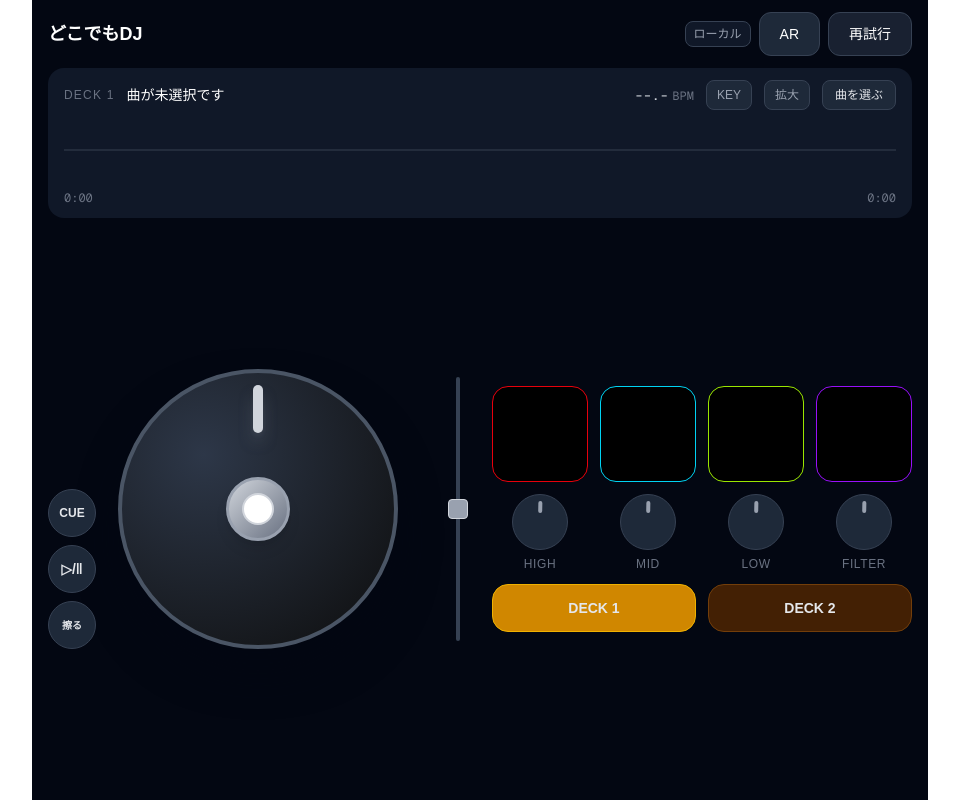
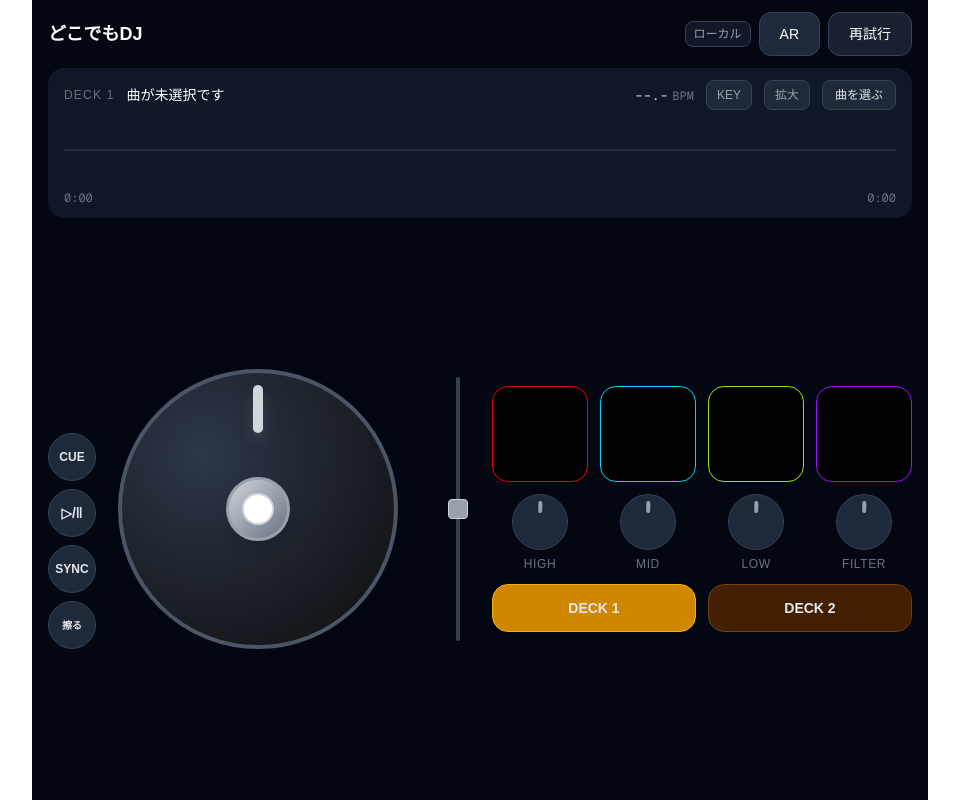
Before and after one commit to andooo26/dokodemo-dj, a Next.js app: page /touch in a window 1280 px wide. Shown: the whole page, without its empty margins (160-1119 px from the left). Built offline with nearby package versions, Linux system fonts and the light colour scheme.

Commit message:
sync機能の実装

```diff
--- a/src/app/touch/page.tsx
+++ b/src/app/touch/page.tsx
@@ -4,13 +4,13 @@ import { useState, useEffect, useRef, useCallback } from 'react'
 import { useMidiBridge } from '@/hooks/useMidiBridge'
 import { useDjEngine } from '@/hooks/useDjEngine'
 import type { DeckIndex, DeckState } from '@/core/audio'
-import { PEAKS_PER_SEC } from '@/core/audio'
+import { PEAKS_PER_SEC, BEATS_PER_BAR } from '@/core/audio'
 import { RoomGate } from '@/components/RoomGate'
 import { withRoom } from '@/core/room'
 import type { MidiMsg, Status } from '@/hooks/useMidiBridge'
 import { LinkButton, ConnectButton } from '@/components/HeaderButton'
 import {
-  PADS, KNOBS, TURNTABLE_STOP_NOTE, CUE_NOTE, PLAY_NOTE,
+  PADS, KNOBS, TURNTABLE_STOP_NOTE, CUE_NOTE, PLAY_NOTE, SYNC_NOTE, MASTER_NOTE,
   PITCH_CC, PITCH_CC_LSB, PITCH_MAX, PITCH_CENTER, PITCH_DETENT, pitchToCC,
 } from '@/core/mapping'
 
@@ -235,6 +235,44 @@ function PlayStopButton({ channel, send }: {
   )
 }
 
+// マスターに拍を合わせる。長押しで自分をマスターにする
+function SyncButton({ channel, state, send }: {
+  channel: number
+  state: DeckState
+  send: (msg: MidiMsg) => void
+}) {
+  const timerRef = useRef<ReturnType<typeof setTimeout> | null>(null)
+  const heldRef  = useRef(false)
+
+  useEffect(() => () => { if (timerRef.current) clearTimeout(timerRef.current) }, [])
+
+  const note = (n: number) => send({ type: 'note_on', channel, note: n, velocity: 127 })
+
+  return (
+    <button
+      className={`w-12 h-12 rounded-full text-xs font-semibold select-none touch-none border
+                  transition-all duration-75
+                  ${state.master
+                    ? 'bg-amber-500 border-amber-400 text-gray-950'
+                    : state.synced
+                      ? 'bg-sky-500 border-sky-400 text-gray-950'
+                      : 'bg-gray-800 border-gray-700 text-gray-200'}`}
+      onPointerDown={(e) => {
+        e.currentTarget.setPointerCapture(e.pointerId)
+        heldRef.current = false
+        timerRef.current = setTimeout(() => { heldRef.current = true; note(MASTER_NOTE) }, 500)
+      }}
+      onPointerUp={() => {
+        if (timerRef.current) clearTimeout(timerRef.current)
+        if (!heldRef.current) note(SYNC_NOTE)
+      }}
+      onPointerCancel={() => { if (timerRef.current) clearTimeout(timerRef.current) }}
+    >
+      {state.master ? 'MST' : 'SYNC'}
+    </button>
+  )
+}
+
 // BPMに合わせてジョグを前後に振る。信号はタンテを手で回したときと同じ
 function ScratchButton({ channel, bpm, send }: {
   channel: number
@@ -417,6 +455,19 @@ function Waveform({ deck, state, position, peaks, zoom, onSeek, onNudge }: {
         g.fillStyle = color
         g.fill()
       }
+      // 拍の線。拡大時だけ引く。全体表示では潰れて読めない
+      if (zoom && state.bpm && state.beat !== null) {
+        const len = 60 / state.bpm
+        for (let n = Math.ceil((from - state.beat) / len); ; n++) {
+          const t = state.beat + n * len
+          if (t > from + span) break
+          if (t < 0 || t > state.duration) continue
+          const downbeat = Math.abs(Math.round((t - state.bar) / len)) % BEATS_PER_BAR === 0
+          g.fillStyle = downbeat ? '#64748b' : '#334155'
+          g.fillRect(xOf(t), downbeat ? 0 : h * 0.25, 1, downbeat ? h : h * 0.5)
+        }
+      }
+
       const head = xOf(at)
       bars(0, head, '#9ca3af')
       bars(head, w, '#4b5563')
@@ -453,7 +504,7 @@ function Waveform({ deck, state, position, peaks, zoom, onSeek, onNudge }: {
 
     frame = requestAnimationFrame(draw)
     return () => cancelAnimationFrame(frame)
-  }, [deck, state.duration, state.cue, state.cues, state.name, position, peaks, zoom])
+  }, [deck, state.duration, state.cue, state.cues, state.name, state.bpm, state.beat, state.bar, position, peaks, zoom])
 
   // 全体表示は触った所へ飛ぶ。拡大表示は再生位置が中心で動かないので、
   // 飛ばすのではなく指の動いたぶんだけ曲を送る
@@ -700,6 +751,7 @@ export default function Controller() {
         <div className="absolute left-0 bottom-0 flex flex-col gap-2">
           <CuePlayButton channel={activeDeck} send={send} />
           <PlayStopButton channel={activeDeck} send={send} />
+          <SyncButton channel={activeDeck} state={dj.decks[activeDeck]} send={send} />
           <ScratchButton
             channel={activeDeck}
             bpm={(dj.decks[activeDeck].bpm ?? 0) * dj.rate(activeDeck as DeckIndex)}
--- a/src/core/audio.ts
+++ b/src/core/audio.ts
@@ -1,7 +1,7 @@
 // ブラウザだけで鳴らす簡易DJエンジン。2デッキ分の再生とEQを持つ。
 // 受け口はMIDIではなくDJの用語。MIDIとの結線は呼び出し側でやる。
 
-import { analyzeBpm } from '@/core/bpm'
+import { analyzeBeats } from '@/core/bpm'
 
 export type DeckIndex = 0 | 1
 export type EqBand = 'high' | 'mid' | 'low'
@@ -10,10 +10,14 @@ export type DeckState = {
   name: string | null
   duration: number
   bpm: number | null        // 読み込み時の推定値
+  beat: number | null       // 最初の拍。null なら拍が取れなかった
+  bar: number               // 最初の小節頭
   playing: boolean
   cue: number
   cues: (number | null)[]   // ホットキュー4つ。未登録は null
   keylock: boolean          // テンポを変えてもピッチを保つ
+  synced: boolean           // マスターに追従しているか
+  master: boolean           // このデッキがテンポの基準か
   loading: boolean
   error?: string
 }
@@ -23,6 +27,13 @@ export const SCRATCH_GAIN = 2.5     // ジョグの振り切りで何倍速ま
 export const HOTCUE_COUNT = 4
 export const PEAKS_PER_SEC = 100    // 波形表示の解像度。拡大に耐えるよう秒あたりで持つ
 export const HOTCUE_HOLD_MS = 700   // 登録済みをこれだけ押し続けると消す
+export const BEATS_PER_BAR = 4
+
+// 同期のズレを戻す速さ。急に直すと音程が跳ねるので、数拍かけて寄せる
+const LOCK_MS = 250       // ズレを見にいく間隔
+const LOCK_GAIN = 0.05    // 1拍ぶんのズレに対して何倍のレートを足すか
+const LOCK_MAX = 0.02     // 足すレートの上限。±2%なら耳につかない
+const LOCK_LIMIT = 0.25   // これ以上ずれていたら直さない。別の拍へ寄せてしまうため
 
 const EQ_MIN_DB = -26               // 絞り切りは実質キル
 const EQ_MAX_DB = 6
@@ -31,7 +42,8 @@ const FILTER_MIN_HZ = 200
 const FILTER_MAX_HZ = 18000
 
 const emptyState = (): DeckState => ({
-  name: null, duration: 0, bpm: null, playing: false, cue: 0, keylock: false, loading: false,
+  name: null, duration: 0, bpm: null, beat: null, bar: 0, playing: false, cue: 0,
+  keylock: false, synced: false, master: false, loading: false,
   cues: Array(HOTCUE_COUNT).fill(null),
 })
 
@@ -50,6 +62,8 @@ type Deck = {
   reportedAt: number    // それを受け取った時刻
   tempo: number       // テンポフェーダ由来の基準レート
   keylock: boolean    // ワークレットに渡してある値
+  synced: boolean     // マスターに追従しているか
+  trim: number        // 位相のズレを戻すための、一時的なレートの足し引き
   touching: boolean   // タンテに触れているか
   scratch: number     // 触れている間のレート
   cue: number
@@ -102,14 +116,16 @@ export function createDjEngine(onChange?: (states: DeckState[]) => void) {
       node: null, peaks: null, loaded: false,
       high, mid, low, hpf, lpf, gain,
       playing: false, reportedPos: 0, reportedAt: 0,
-      tempo: 1, keylock: false, touching: false, scratch: 0, cue: 0,
+      tempo: 1, keylock: false, synced: false, trim: 0, touching: false, scratch: 0, cue: 0,
       state: emptyState(),
     }
   }
 
   const decks: Deck[] = [makeDeck(), makeDeck()]
+  let masterDeck: DeckIndex = 0   // テンポの基準になるデッキ。初期値は左
   const holds = new Map<string, ReturnType<typeof setTimeout>>()
   const notify = () => onChange?.(decks.map(d => d.state))
+  decks[masterDeck].state = { ...decks[masterDeck].state, master: true }
   const update = (d: Deck, patch: Partial<DeckState>) => { d.state = { ...d.state, ...patch }; notify() }
 
   // 読み出しはワークレットに任せる。速度を負にできるので逆回転と擦りができる
@@ -133,7 +149,7 @@ export function createDjEngine(onChange?: (states: DeckState[]) => void) {
   const send = (d: Deck, msg: Record<string, unknown>) => d.node?.port.postMessage(msg)
 
   // 実際に鳴らすレート。タンテに触れている間はジョグが決める
-  const rateOf = (d: Deck) => (d.touching ? d.scratch : d.tempo)
+  const rateOf = (d: Deck) => (d.touching ? d.scratch : d.tempo * (1 + d.trim))
 
   const positionOf = (d: Deck) => {
     const moved = d.playing ? (ctx.currentTime - d.reportedAt) * rateOf(d) : 0
@@ -167,6 +183,71 @@ export function createDjEngine(onChange?: (states: DeckState[]) => void) {
     send(d, { type: 'rate', value: rateOf(d) })
   }
 
+  function seekTo(d: Deck, to: number) {
+    if (d.playing) start(d, to)
+    else pauseAt(d, to)
+  }
+
+  // --- ビートシンク ---
+  // 拍の長さも位置も「曲の中の秒数」で持つ。再生速度の影響を受けない
+
+  const beatLenOf = (d: Deck) => (d.state.bpm ? 60 / d.state.bpm : 0)
+
+  // 今いる場所が1拍のどのあたりか。0〜1で返す
+  function beatPhaseOf(d: Deck): number | null {
+    const len = beatLenOf(d)
+    if (!len || d.state.beat === null) return null
+    const x = (positionOf(d) - d.state.beat) / len
+    return x - Math.floor(x)
+  }
+
+  // 2台の拍のズレ。-0.5〜0.5拍で、近い方の拍へ寄せる向きを返す
+  function phaseErrorOf(d: Deck, m: Deck): number | null {
+    const pd = beatPhaseOf(d)
+    const pm = beatPhaseOf(m)
+    if (pd === null || pm === null) return null
+    const err = pm - pd
+    return err - Math.round(err)
+  }
+
+  // 拍を合わせる。両方鳴っているときだけ。片方が止まっていれば頭は合わせられない
+  function alignPhase(d: Deck, m: Deck) {
+    if (!d.playing || !m.playing || d.touching) return
+    const err = phaseErrorOf(d, m)
+    if (err === null) return
+    seekTo(d, positionOf(d) + err * beatLenOf(d))
+  }
+
+  // マスターと同じ実効BPMになるレートを入れる。テンポフェーダの可変幅は超えてよい
+  function followMaster(d: Deck) {
+    const m = decks[masterDeck]
+    if (!d.state.bpm || !m.state.bpm) return
+    d.tempo = (m.state.bpm * m.tempo) / d.state.bpm
+    applyRate(d)
+  }
+
+  function unsync(d: Deck) {
+    if (!d.synced) return
+    d.synced = false
+    d.trim = 0
+    update(d, { synced: false })
+  }
+
+  // ズレを見張って、レートを少しだけ足し引きして寄せる。
+  // 一気に飛ばすと音が途切れるので、数拍かけて詰める
+  const lock = setInterval(() => {
+    const m = decks[masterDeck]
+    for (const d of decks) {
+      if (d === m || !d.synced) continue
+      followMaster(d)
+      if (!d.playing || !m.playing || d.touching) { d.trim = 0; continue }
+      const err = phaseErrorOf(d, m)
+      if (err === null || Math.abs(err) > LOCK_LIMIT) { d.trim = 0; continue }
+      d.trim = Math.max(-LOCK_MAX, Math.min(LOCK_MAX, err * LOCK_GAIN))
+      applyRate(d)
+    }
+  }, LOCK_MS)
+
   // --- 外向きの操作 ---
 
   async function load(i: DeckIndex, file: File) {
@@ -178,9 +259,13 @@ export function createDjEngine(onChange?: (states: DeckState[]) => void) {
       pauseAt(d, 0)
       d.peaks = computePeaks(buffer)
       d.cue = 0
+      d.synced = false
+      d.trim = 0
+      const grid = await analyzeBeats(buffer)
       update(d, {
-        name: file.name, duration: buffer.duration, bpm: await analyzeBpm(buffer),
-        playing: false, cue: 0, loading: false,
+        name: file.name, duration: buffer.duration,
+        bpm: grid?.bpm ?? null, beat: grid?.firstBeat ?? null, bar: grid?.firstBar ?? 0,
+        playing: false, cue: 0, loading: false, synced: false,
         cues: Array(HOTCUE_COUNT).fill(null),
       })
       send(d, { type: 'keylock', value: d.keylock })
@@ -203,6 +288,8 @@ export function createDjEngine(onChange?: (states: DeckState[]) => void) {
     const d = decks[i]
     if (!d.loaded || d.playing) return
     start(d, d.reportedPos >= d.state.duration - 0.01 ? 0 : d.reportedPos)
+    // 止まっている間は拍を合わせられないので、鳴らし始めにここで合わせる
+    if (d.synced) alignPhase(d, decks[masterDeck])
     update(d, { playing: true })
   }
 
@@ -250,6 +337,9 @@ export function createDjEngine(onChange?: (states: DeckState[]) => void) {
 
     // 止まっているデッキでも、触れている間は擦った音が出る
     if (!d.playing && d.loaded) send(d, { type: down ? 'play' : 'pause' })
+
+    // 擦れば拍は当然ずれる。指を離した時点で拍へ戻す
+    if (!down && d.synced) alignPhase(d, decks[masterDeck])
   }
 
   // amount は -1..1。負なら逆に回る
@@ -265,7 +355,33 @@ export function createDjEngine(onChange?: (states: DeckState[]) => void) {
     const d = decks[i]
     const ratio = (Math.max(0, Math.min(16383, value)) - 8192) / 8192
     d.tempo = 1 + ratio * TEMPO_RANGE
+    unsync(d)   // フェーダを自分で動かしたら同期は外れる
     applyRate(d)
+    if (decks.indexOf(d) === masterDeck) decks.forEach(o => { if (o.synced) followMaster(o) })
+  }
+
+  // マスターに合わせる。実効BPMを揃えてから、拍の頭を合わせる。
+  // 合わせ先は一番近い拍。小節単位ではないので、最大でも半拍しか飛ばない
+  function sync(i: DeckIndex) {
+    const d = decks[i]
+    const m = decks[masterDeck]
+    if (d === m || !d.loaded || !m.loaded || !d.state.bpm || !m.state.bpm) return
+    if (d.synced) { unsync(d); return }
+
+    d.synced = true
+    d.trim = 0
+    followMaster(d)
+    alignPhase(d, m)
+    update(d, { synced: true })
+  }
+
+  // 基準にするデッキを選ぶ。自分は誰にも追従しない
+  function setMaster(i: DeckIndex) {
+    if (masterDeck === i) return
+    masterDeck = i
+    unsync(decks[i])
+    decks.forEach((d, k) => update(d, { master: k === i }))
+    decks.forEach(d => { if (d.synced) followMaster(d) })
   }
 
   // テンポを変えてもピッチを保つ。擦っている間はワークレット側で素通しになる
@@ -341,13 +457,14 @@ export function createDjEngine(onChange?: (states: DeckState[]) => void) {
     if (!d.state.bpm) return
     const v = Math.min(400, Math.max(20, bpm))
     update(d, { bpm: Math.round(v * 10) / 10 })
+    if (d.synced) followMaster(d)
+    else if (decks.indexOf(d) === masterDeck) decks.forEach(o => { if (o.synced) followMaster(o) })
   }
 
   function seek(i: DeckIndex, to: number) {
     const d = decks[i]
     if (!d.loaded) return
-    if (d.playing) start(d, to)
-    else pauseAt(d, to)
+    seekTo(d, to)
     notify()
   }
 
@@ -355,6 +472,7 @@ export function createDjEngine(onChange?: (states: DeckState[]) => void) {
   const resume = () => ctx.resume()
 
   function dispose() {
+    clearInterval(lock)
     holds.forEach(clearTimeout)
     holds.clear()
     decks.forEach(d => { send(d, { type: 'pause' }); d.node?.disconnect(); d.gain.disconnect() })
@@ -365,6 +483,7 @@ export function createDjEngine(onChange?: (states: DeckState[]) => void) {
     load, play, pause, toggle,
     cuePress, cueRelease,
     touch, jog, setTempo, setKeylock, setEq, setFilter, seek, hotCue, setBpm,
+    sync, setMaster,
     position: (i: DeckIndex) => positionOf(decks[i]),
     peaks: (i: DeckIndex) => decks[i].peaks,
     rate:  (i: DeckIndex) => decks[i].tempo,
--- a/src/core/bpm.ts
+++ b/src/core/bpm.ts
@@ -1,4 +1,5 @@
-// BPM推定。音の立ち上がりを周波数領域で拾い、区間ごとに解いて中央値を採る。
+// ビートグリッドの推定。音の立ち上がりを周波数領域で拾い、
+// まず周期(BPM)を、次にその周期をどこに置くか(位相)を決める。
 // 解析は重いので、途中で制御を返して画面を固めない。
 
 const BPM_MIN = 85                  // 倍テンポ・半テンポをこの範囲へ畳む
@@ -16,6 +17,14 @@ const WINDOW_SEC = 12               // 区間の長さ
 const WINDOW_HOP_SEC = 6
 const SMOOTH_SEC = 0.5              // 局所平均を取る幅
 const YIELD_FRAMES = 4000           // これだけ進めたら一度制御を返す
+const BEATS_PER_BAR = 4             // 小節線は4拍ごと。ダンスミュージック前提
+
+// 拍の位置と速さ。時刻は曲の頭からの秒数で、再生速度の影響を受けない
+export type BeatGrid = {
+  bpm: number
+  firstBeat: number   // 最初の拍
+  firstBar: number    // 最初の小節頭。firstBeat から 0〜3拍ぶん後ろ
+}
 
 // 基数2のFFT。回転因子は使い回す
 function makeFft(n: number) {
@@ -144,11 +153,25 @@ function windowAc(onset: Float32Array, from: number, to: number, maxLag: number)
   return ac
 }
 
-export async function analyzeBpm(buffer: AudioBuffer): Promise<number | null> {
+// 周期が分かったあと、それをどこに置けば立ち上がりに乗るかを探す。
+// phase から period ごとに拾った値の合計が、いちばん大きい所を採る
+function combScore(onset: Float32Array, phase: number, period: number): number {
+  let sum = 0
+  for (let t = phase; t < onset.length - 1; t += period) {
+    const i = Math.floor(t)
+    const frac = t - i
+    sum += onset[i] * (1 - frac) + onset[i + 1] * frac
+  }
+  return sum
+}
+
+export async function analyzeBeats(buffer: AudioBuffer): Promise<BeatGrid | null> {
   const signal = downmix(buffer)
   const rate = buffer.sampleRate / Math.max(1, Math.round(buffer.sampleRate / TARGET_RATE))
   const flux = await fluxEnvelope(signal)
   if (!flux.length) return null
+  // コマの中心が、その立ち上がりの起きた時刻
+  const timeOf = (frame: number) => (frame * HOP + FFT_SIZE / 2) / rate
 
   const secPerFrame = HOP / rate
   const onset = rectify(flux, Math.round(SMOOTH_SEC / secPerFrame))
@@ -214,5 +237,25 @@ export async function analyzeBpm(buffer: AudioBuffer): Promise<number | null> {
     const v = comb(cand)
     if (v > fine) { fine = v; bpm = cand }
   }
-  return Math.round(bpm * 10) / 10
+  bpm = Math.round(bpm * 10) / 10
+
+  // ここから位相。1コマ刻みで1拍ぶんを総当たりする
+  const beatLen = lagOf(bpm)
+  let phase = 0
+  let best = -Infinity
+  for (let p = 0; p < beatLen; p++) {
+    const v = combScore(onset, p, beatLen)
+    if (v > best) { best = v; phase = p }
+  }
+
+  // 小節頭は、1拍目から4拍のうちどれか。4拍ごとに拾って強い所を選ぶ
+  let bar = phase
+  let barBest = -Infinity
+  for (let k = 0; k < BEATS_PER_BAR; k++) {
+    const p = phase + k * beatLen
+    const v = combScore(onset, p, beatLen * BEATS_PER_BAR)
+    if (v > barBest) { barBest = v; bar = p }
+  }
+
+  return { bpm, firstBeat: timeOf(phase), firstBar: timeOf(bar) }
 }
--- a/src/core/djmidi.ts
+++ b/src/core/djmidi.ts
@@ -3,7 +3,7 @@
 import type { MidiMsg } from '@/core/codec'
 import type { DjEngine, DeckIndex } from '@/core/audio'
 import {
-  KNOBS, PAD_NOTES, TURNTABLE_STOP_NOTE, CUE_NOTE, PLAY_NOTE,
+  KNOBS, PAD_NOTES, TURNTABLE_STOP_NOTE, CUE_NOTE, PLAY_NOTE, SYNC_NOTE, MASTER_NOTE,
   PITCH_CC, PITCH_CC_LSB, PITCH_CENTER,
 } from '@/core/mapping'
 
@@ -23,6 +23,8 @@ export function createMidiHandler(engine: DjEngine) {
       else if (msg.note === TURNTABLE_STOP_NOTE) engine.touch(deck, down)
       else if (msg.note === CUE_NOTE)            { if (down) engine.cuePress(deck); else engine.cueRelease(deck) }
       else if (msg.note === PLAY_NOTE && down)   engine.toggle(deck)
+      else if (msg.note === SYNC_NOTE && down)   engine.sync(deck)
+      else if (msg.note === MASTER_NOTE && down) engine.setMaster(deck)
       return
     }
 
--- a/src/core/mapping.js
+++ b/src/core/mapping.js
@@ -21,6 +21,8 @@ const KNOBS = [
 const TURNTABLE_STOP_NOTE = 46
 const CUE_NOTE            = 47
 const PLAY_NOTE           = 0
+const SYNC_NOTE           = 48
+const MASTER_NOTE         = 49
 
 // TEMPOは14bit。ピッチベンドはジョグが使うのでCCペアで送る。
 const PITCH_CC     = 9
@@ -45,7 +47,7 @@ function padByNote(note) {
 module.exports = {
   DECK1, DECK2,
   PADS, KNOBS,
-  TURNTABLE_STOP_NOTE, CUE_NOTE, PLAY_NOTE,
+  TURNTABLE_STOP_NOTE, CUE_NOTE, PLAY_NOTE, SYNC_NOTE, MASTER_NOTE,
   PITCH_CC, PITCH_CC_LSB, PITCH_MAX, PITCH_CENTER, PITCH_DETENT,
   pitchToCC,
   PAD_NOTES, KNOB_LABELS,
--- a/src/hooks/useDjEngine.ts
+++ b/src/hooks/useDjEngine.ts
@@ -7,7 +7,8 @@ import type { DeckIndex, DeckState, DjEngine } from '@/core/audio'
 import type { MidiMsg } from '@/core/codec'
 
 const empty = (): DeckState => ({
-  name: null, duration: 0, bpm: null, playing: false, cue: 0, keylock: false, loading: false,
+  name: null, duration: 0, bpm: null, beat: null, bar: 0, playing: false, cue: 0,
+  keylock: false, synced: false, master: false, loading: false,
   cues: [null, null, null, null],
 })
 const EMPTY: DeckState[] = [empty(), empty()]
@@ -42,8 +43,10 @@ export function useDjEngine() {
   const rate     = useCallback((deck: DeckIndex) => engineRef.current?.rate(deck) ?? 1, [])
   const setBpm   = useCallback((deck: DeckIndex, bpm: number) => engineRef.current?.setBpm(deck, bpm), [])
   const setKeylock = useCallback((deck: DeckIndex, on: boolean) => engineRef.current?.setKeylock(deck, on), [])
+  const sync     = useCallback((deck: DeckIndex) => engineRef.current?.sync(deck), [])
+  const setMaster = useCallback((deck: DeckIndex) => engineRef.current?.setMaster(deck), [])
   const position = useCallback((deck: DeckIndex) => engineRef.current?.position(deck) ?? 0, [])
   const seek     = useCallback((deck: DeckIndex, to: number) => engineRef.current?.seek(deck, to), [])
 
-  return { decks, handle, load, seek, position, peaks, rate, setBpm, setKeylock, resume }
+  return { decks, handle, load, seek, position, peaks, rate, setBpm, setKeylock, sync, setMaster, resume }
 }
```
